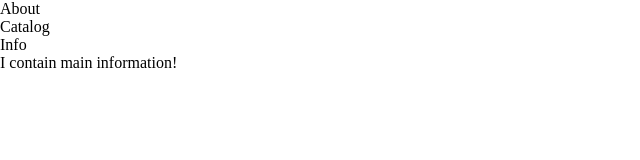
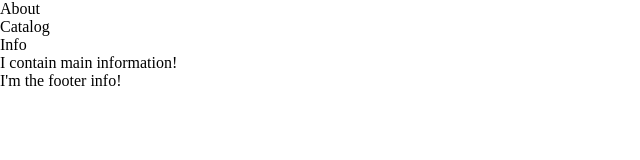
Before and after one commit to TomazJaksa/GitKrakenRepository, a plain HTML site: page index.html in a window 1280 px wide. Shown: the whole page, without its empty margins (0-640 px from the left). Drawn offline with Linux system fonts and the light colour scheme.

Commit message:
Added the footer info.

```diff
--- a/index.html
+++ b/index.html
@@ -16,7 +16,7 @@
         <p>I contain main information!</p>
       </main>
       <footer>
-
+        <p>I'm the footer info!</p>
       </footer>
     </body>
 </html>
```
